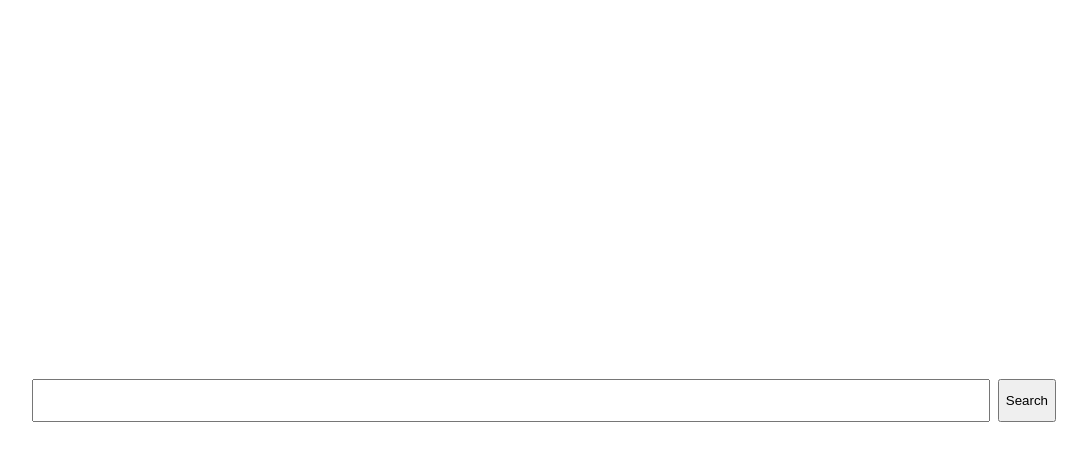
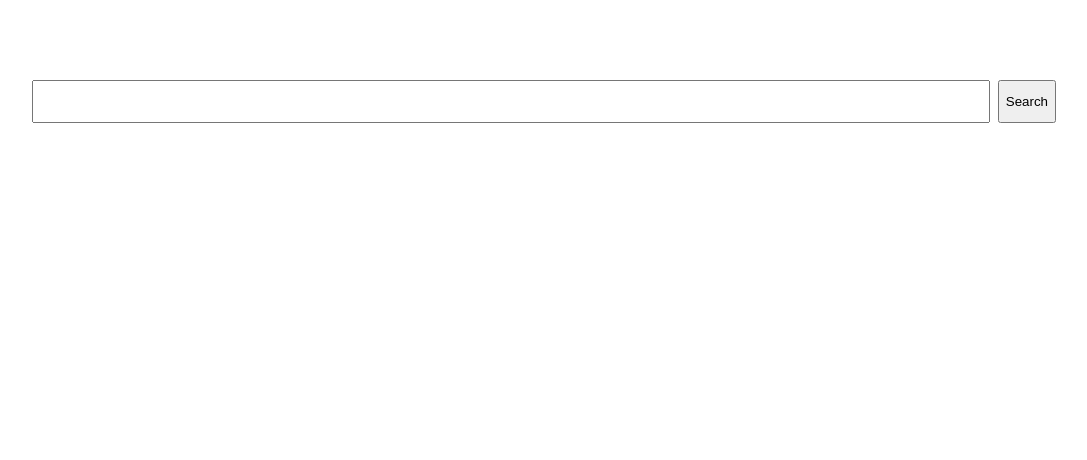
Before and after one commit to roarnes/movie-search, a React (Create React App) app: page / in a window 1280 px wide. Shown: the top 460 px of the page, without its empty margins (96-1183 px from the left). Built offline with nearby package versions, Linux system fonts and the light colour scheme.

Commit message:
Adjust app height and add items gap

```diff
--- a/src/App.scss
+++ b/src/App.scss
@@ -1,8 +1,9 @@
 .App {
-  height: 100vh;
+  margin: 10vh 0;
   text-align: center;
   display: flex;
   flex-direction: column;
   align-items: center;
   justify-content: center;
+  gap: 32px;
 }
```
